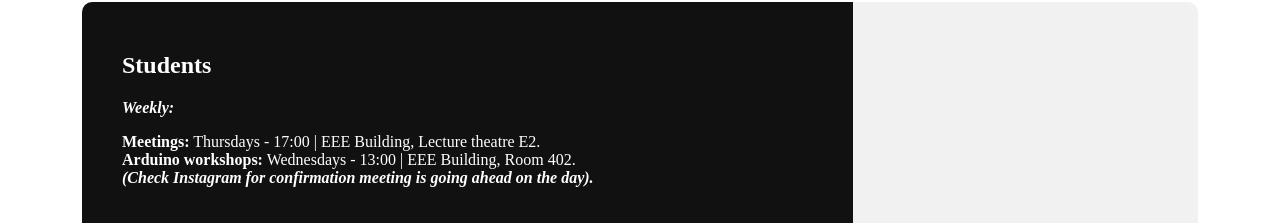
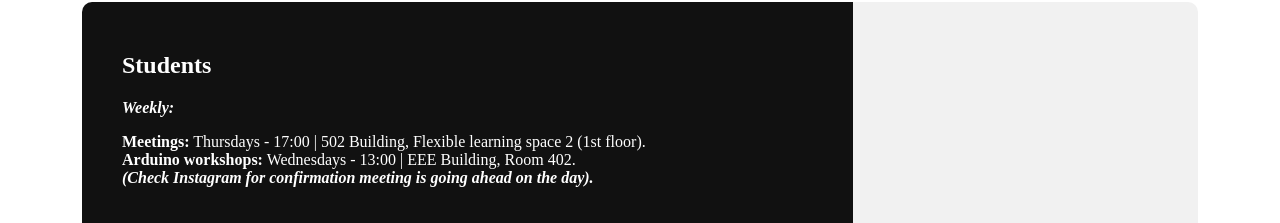
Before and after one commit to HarvMatthews/LASERWebsite, a SvelteKit app: page / in a window 1280 px wide. Shown: the part 2369-2592 px from the top of the page. Built offline with nearby package versions, Linux system fonts and the light colour scheme.

Commit message:
Update getinvolved.svelte
Changed meeting location for 2024/25

```diff
--- a/src/components/index/getinvolved.svelte
+++ b/src/components/index/getinvolved.svelte
@@ -149,7 +149,7 @@
     <div class="box1-content content">
       <h1>Students</h1>
       <p>Weekly:</p>
-      <p2 style="font-weight:bold">Meetings:</p2> <p2>Thursdays - 17:00 | EEE Building, Lecture theatre E2.</p2>
+      <p2 style="font-weight:bold">Meetings:</p2> <p2>Thursdays - 17:00 | 502 Building, Flexible learning space 2 (1st floor).</p2>
       <br><p2 style="font-weight:bold">Arduino workshops:</p2> <p2>Wednesdays - 13:00 | EEE Building, Room 402.</p2>
       <br><p2 style="font-weight:bold; font-style:italic">(Check Instagram for confirmation meeting is going ahead on the day).</p2>
     </div>
```
